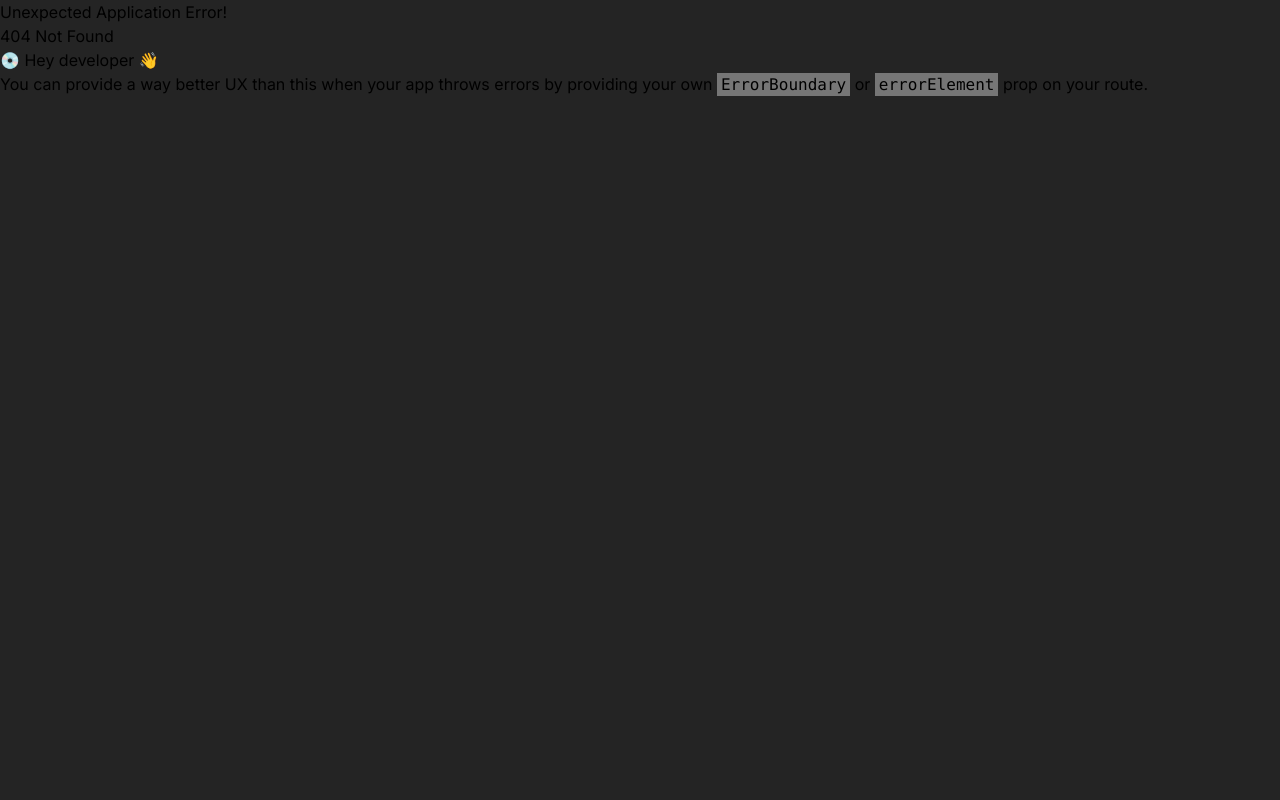
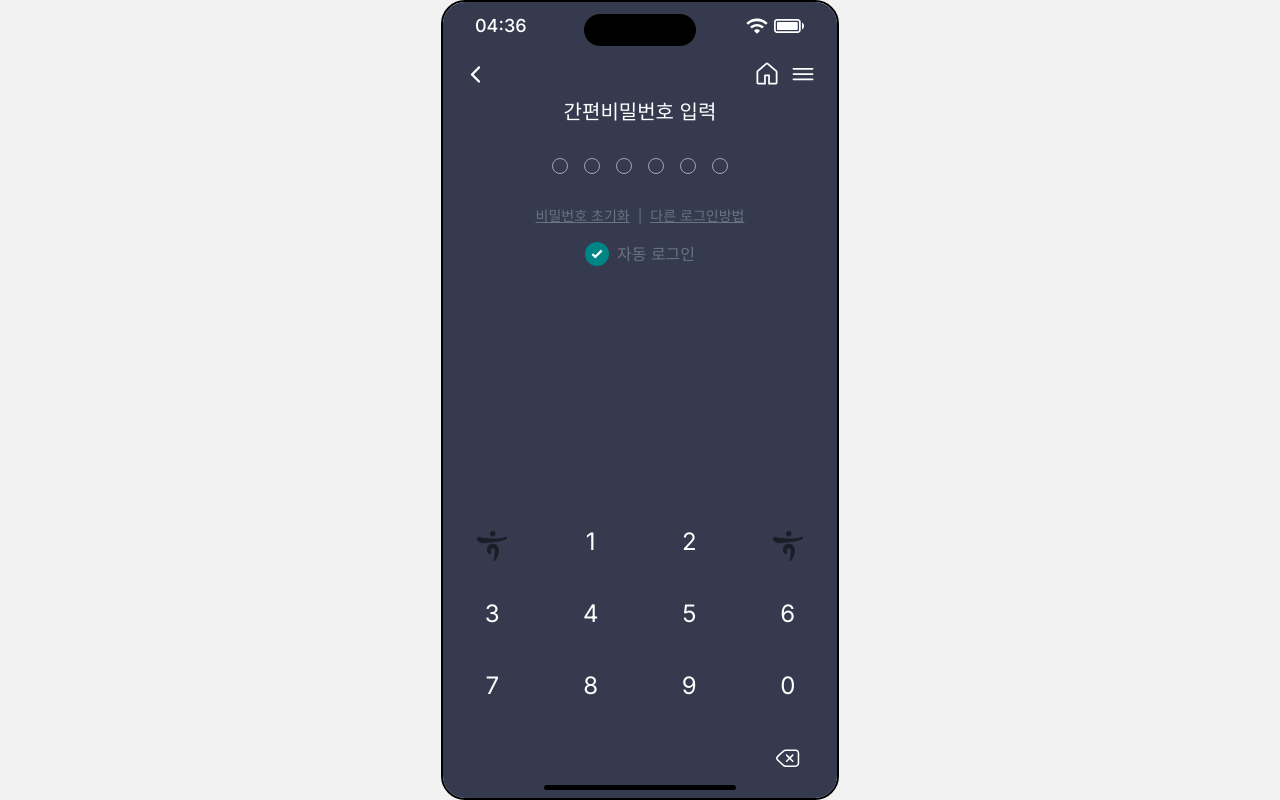
Before and after one commit to the-young-hana/theYoungHana-frontend, a React (Vite) app: page /login in a window 1280 px wide. Before the commit this address had no page. Built offline with nearby package versions, Linux system fonts and the light colour scheme.

Commit message:
✨ 로그인 페이지

```diff
--- /dev/null
+++ b/src/components/common/Check.tsx
@@ -0,0 +1,48 @@
+import { useState } from "react";
+import cn from "../../utils/cn";
+
+interface CheckProps {
+  checked?: boolean;
+  onClick?: (isChecked: boolean) => void;
+}
+
+export const Check = ({ checked = false, onClick }: CheckProps) => {
+  const [isChecked, setIsChecked] = useState<boolean>(checked);
+
+  const handleClick = () => {
+    const newChecked = !isChecked;
+    setIsChecked(newChecked);
+    if (onClick) {
+      onClick(newChecked);
+    }
+  };
+
+  return (
+    <button
+      className={cn(
+        "border rounded-full p-1",
+        isChecked
+          ? "border-transparent bg-hanaGreen text-white"
+          : "border-gray-500 text-gray-500",
+      )}
+      onClick={handleClick}
+    >
+      {/* 동그라미 속 체크 */}
+      <svg
+        width="14"
+        height="14"
+        viewBox="0 0 24 24"
+        xmlns="http://www.w3.org/2000/svg"
+      >
+        <polyline
+          points="20 6 9 17 4 12"
+          stroke="currentColor"
+          strokeWidth="4"
+          fill="none"
+        />
+      </svg>
+    </button>
+  );
+};
+
+export default Check;
--- a/src/components/common/TopBar.tsx
+++ b/src/components/common/TopBar.tsx
@@ -1,26 +1,36 @@
 import { FC } from "react";
 import { IoIosArrowBack, IoIosMenu } from "react-icons/io";
 import { GoHome } from "react-icons/go";
-import { useNavigate } from "react-router-dom";
+import { Link, useNavigate } from "react-router-dom";
+import cn from "../../utils/cn";
 
 interface IProps {
   title?: string;
   isBack?: boolean;
   path?: string;
+  bgdark?: boolean;
+  white?: boolean;
 }
 
 export const TopBar: FC<IProps> = ({
   title = "",
   isBack = true,
   path = "/",
+  bgdark = false,
+  white = false,
 }) => {
   const navigate = useNavigate();
 
   return (
-    <div className="absolute left-0 top-12 flex justify-between items-center px-5 w-iPhone h-12">
+    <div
+      className={cn(
+        "absolute left-0 top-12 flex justify-between items-center px-5 w-iPhone h-12",
+        bgdark ? "bg-dark" : "",
+      )}
+    >
       {isBack && (
         <div onClick={() => navigate(path)} className="cursor-pointer z-10">
-          <IoIosArrowBack size={18} />
+          <IoIosArrowBack size={25} color={white ? "#ffffff" : "#000000"} />
         </div>
       )}
 
@@ -28,8 +38,10 @@ export const TopBar: FC<IProps> = ({
         {title}
       </div>
       <div className="flex gap-2">
-        <GoHome size={20} />
-        <IoIosMenu size={20} />
+        <Link to="/">
+          <GoHome size={28} color={white ? "#ffffff" : "#000000"} />
+        </Link>
+        <IoIosMenu size={28} color={white ? "#ffffff" : "#000000"} />
       </div>
     </div>
   );
--- /dev/null
+++ b/src/hooks/usePassword.tsx
@@ -0,0 +1,22 @@
+import { useState } from "react";
+
+const usePassword = () => {
+  const [password, setPassword] = useState("");
+
+  const append = (number: number) => {
+    setPassword((password) => {
+      if (password.length > 5) return password;
+      return password + number;
+    });
+  };
+  const remove = () => {
+    setPassword((password) => password.slice(0, password.length - 1));
+  };
+  const clear = () => {
+    setPassword("");
+  };
+
+  return { password, append, remove, clear };
+};
+
+export default usePassword;
--- a/src/index.css
+++ b/src/index.css
@@ -2,6 +2,10 @@
 @tailwind base;
 @tailwind components;
 @tailwind utilities;
+
+* {
+  box-sizing: border-box;
+}
 
 :root {
   font-family: Inter;
--- a/src/main.tsx
+++ b/src/main.tsx
@@ -10,6 +10,7 @@ import { Reward } from "./pages/reward/Reward";
 import { Knowledge } from "./pages/knowledge/Knowledge";
 import { Event } from "./pages/event/Event";
 import IPhoneFrame from "./components/common/IPhoneFrame.tsx";
+import { Login } from "./pages/Login.tsx";
 const router = createBrowserRouter([
   {
     path: "/",
@@ -19,6 +20,7 @@ const router = createBrowserRouter([
         element: <IPhoneFrame />,
         children: [
           { path: "", element: <Home /> },
+          { path: "login", element: <Login /> },
           { path: "studentCard", element: <StudentCard /> },
           { path: "event", element: <Event /> },
           { path: "story", element: <Story /> },
--- a/src/pages/Home.tsx
+++ b/src/pages/Home.tsx
@@ -18,7 +18,9 @@ export const Home = () => {
       <div className="flex flex-row gap-1 px-6 pt-14 pb-4 w-full absolute top-0 z-10 backdrop-blur-md">
         <div className="mr-1 font-bold underline-offset-4">
           <div className="flex flex-row gap-3 items-center">
-            <span className="underline text-lg font-bold"> 로그인</span>
+            <Link to="/login">
+              <span className="underline text-lg font-bold"> 로그인</span>
+            </Link>
             <div className="text-sm border-2 border-black rounded-full px-2 font-bold text-center py-0.5">
               전체계좌
             </div>
--- /dev/null
+++ b/src/pages/Login.tsx
@@ -0,0 +1,69 @@
+import { useState } from "react";
+import usePassword from "../hooks/usePassword";
+import { TopBar } from "../components/common/TopBar";
+import { Keypad } from "../components/common/Keypad";
+import { Loading } from "../components/common/Loading";
+import Check from "../components/common/Check";
+import cn from "../utils/cn";
+import StatusBar from "../components/common/StatusBar";
+
+export const Login = () => {
+  const { password, append, remove, clear } = usePassword();
+  const [autoLogin, toggleAutoLogin] = useState<boolean>(true);
+
+  //비밀번호 6글자 되면 로그인 트리거
+  // useEffect(() => {
+  //   if (password.length == 6) {
+  //     const loginReqtDto: LoginReqDto = {
+  //       memberIdx: member.memberIdx,
+  //       memberLoginPw: password,
+  //       fcmToken: localStorage.getItem("fcmToken"),
+  //     };
+  //     trigger(loginReqtDto);
+  //   }
+  // }, [password]);
+
+  return (
+    <>
+      <div className="flex flex-col justify-between h-full bg-dark">
+        <StatusBar className="absolute top-0 z-20 bg-dark font-medium" white />
+        <TopBar white bgdark />
+        <div className="flex flex-col items-center w-full">
+          <span className="mb-8 text-xl text-white"> 간편비밀번호 입력 </span>
+          <div className="flex flex-row gap-4 mb-8">
+            {[0, 1, 2, 3, 4, 5].map((index) => (
+              <div
+                key={index}
+                className={cn(
+                  "w-4 h-4 rounded-full border border-gray-400",
+                  password.length > index ? "bg-gray-400" : "",
+                )}
+              />
+            ))}
+          </div>
+          <div className="flex flex-row gap-2 mb-4 text-sm text-gray-500">
+            <span className="underline">비밀번호 초기화</span>
+            <span className="">|</span>
+            <span className="underline">다른 로그인방법</span>
+          </div>
+          <div className="flex flex-row items-center gap-2 text-gray-500">
+            <Check
+              checked={autoLogin}
+              onClick={() => toggleAutoLogin((prev) => !prev)}
+            />
+            <span>자동 로그인</span>
+          </div>
+        </div>
+        <Keypad
+          type={2}
+          onAppend={append}
+          onRemove={remove}
+          onAdd={() => {}}
+          onClear={() => {}}
+          onDone={() => {}}
+        />
+      </div>
+      <Loading show={false} label="로그인 중 ..." />
+    </>
+  );
+};
```
Also changed, not shown: src/hooks/main.ts (deleted).
